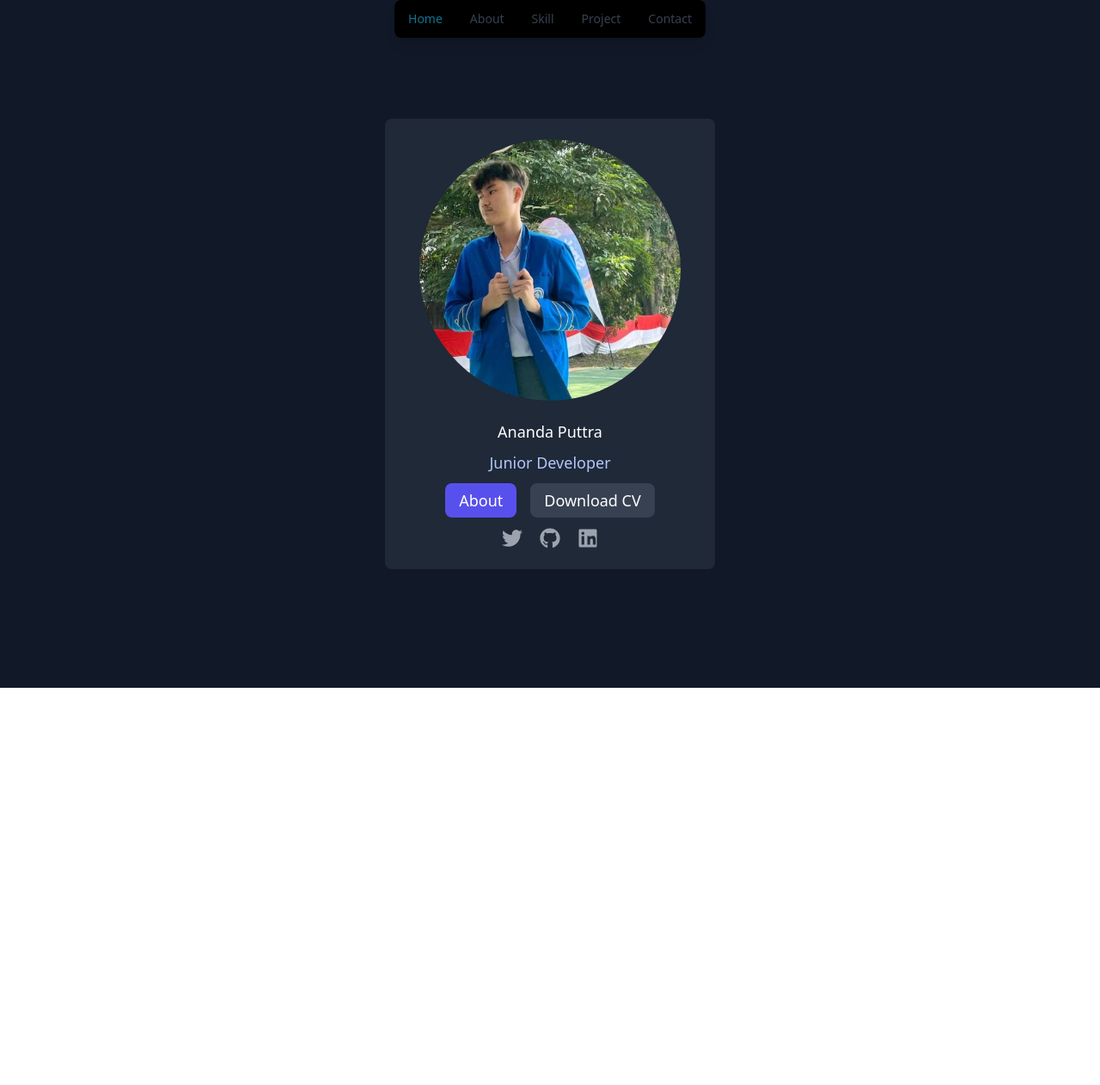
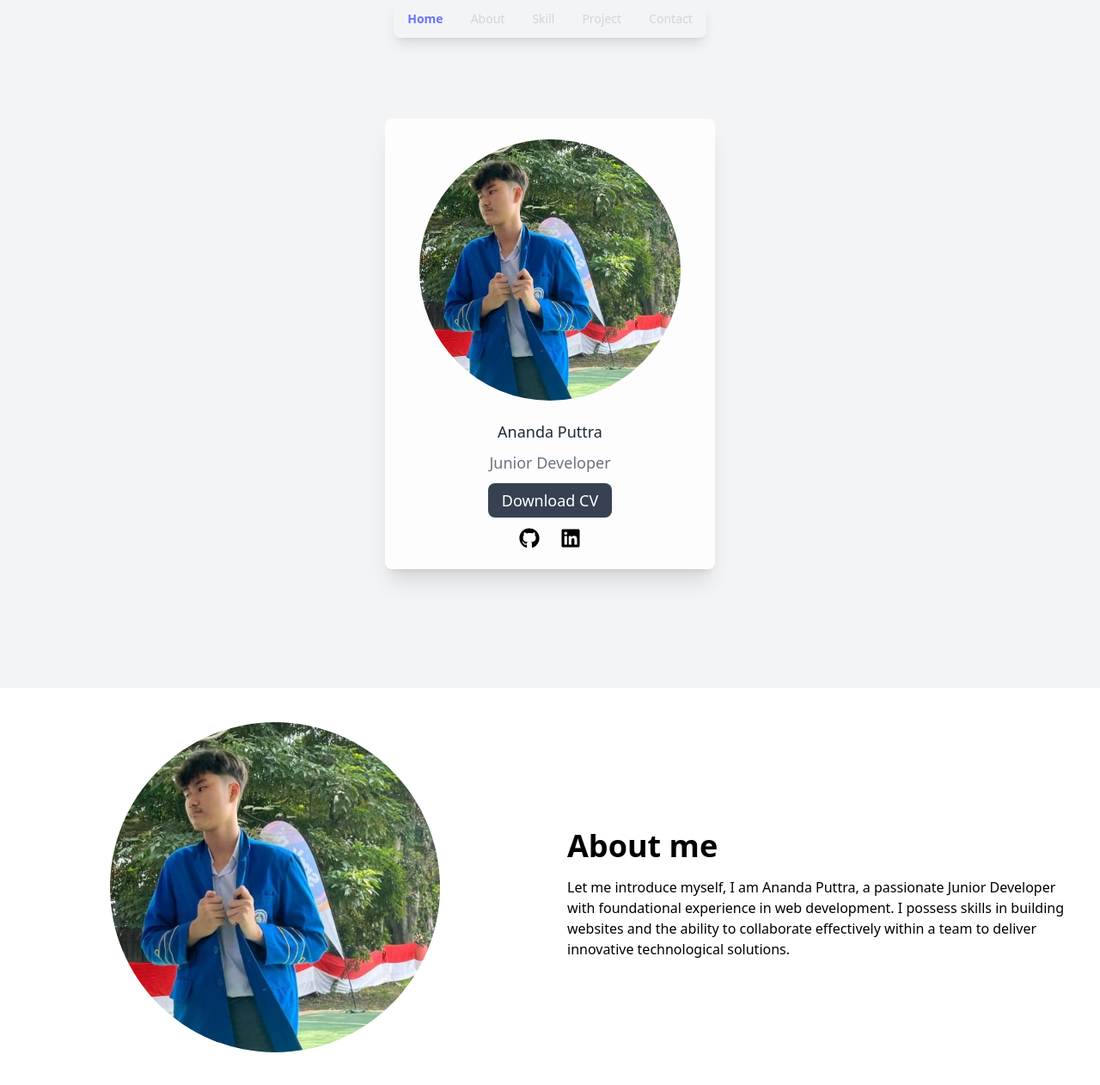
Before and after one commit to Nann-Zy/CV, a React (Vite) app: page / in a window 1280 px wide. Shown: the whole page at 86% size. Before the commit the page ends 800 px from the top, so only its background shows below. Built offline with nearby package versions, Linux system fonts and the light colour scheme.

Commit message:
update about dan nav bar

```diff
--- a/package.json
+++ b/package.json
@@ -10,13 +10,17 @@
     "preview": "vite preview"
   },
   "dependencies": {
+    "@tailwindcss/aspect-ratio": "^0.4.2",
+    "@tailwindcss/forms": "^0.5.9",
     "aos": "^2.3.4",
     "bootstrap": "^5.3.3",
     "bootstrap-icons": "^1.11.3",
     "flowbite": "^2.5.2",
     "flowbite-react": "^0.10.2",
+    "framer-motion": "^11.11.17",
     "react": "^18.3.1",
     "react-dom": "^18.3.1",
+    "react-native-particle-background": "^1.0.4",
     "react-router-dom": "^6.28.0"
   },
   "devDependencies": {
--- a/src/App.jsx
+++ b/src/App.jsx
@@ -1,21 +1,15 @@
-import { useState } from 'react'
-import {Header} from './Components/Header'
-import {Profile} from './Components/Profile'
-// import {Home} from './Components/Home'
- import {About} from './Components/About'
-// import {Skill} from './Components/Skill'
-// import {Project} from './Components/Project'
-// import {Contact} from './Components/Contact'
+import { Header } from './Components/Header';
+import { Profile } from './Components/Profile';
+import { About } from './Components/About';
 
 function App() {
-  const [count, setCount] = useState(0)
-
-  return(
-    <>
-    <Header />
-    <Profile />
-    </>
-  )
+  return (
+    <div className="bg-white min-h-screen"> {/* Tambahkan bg-white */}
+      <Header />
+      <Profile />
+      <About />
+    </div>
+  );
 }
 
-export default App
+export default App;
--- a/src/Components/About.jsx
+++ b/src/Components/About.jsx
@@ -1,10 +1,16 @@
-import React from 'react';
-import { Profile } from './Profile'; // Ensure the path to the Profile component is correct
-// import Image from './assets/pp.jpg'; // Replace with the actual path to your image
+import React from "react";
+import { motion } from "framer-motion"; // Import Framer Motion
+import Image from "../assets/pp.jpg";
 
 export const About = () => {
   return (
-    <div className="sm:flex items-center max-w-screen-xl">
+    <motion.div
+      id="about"
+      className="sm:flex items-center max-w-screen-xl"
+      initial={{ opacity: 1, y: 60 }} // Awal animasi
+      animate={{ opacity: 5, y: 0 }} // Akhir animasi
+      transition={{ duration: 1.8, ease: "easeInOut" }} // Durasi dan jenis animasi
+    >
       <div className="sm:w-1/2 p-10">
         <div className="image object-center text-center">
           <img
@@ -16,18 +22,18 @@ export const About = () => {
       </div>
       <div className="sm:w-1/2 p-5">
         <div className="text">
-          <span className="text-gray-500 border-b-2 border-indigo-600 uppercase">About us</span>
           <h2 className="my-4 font-bold text-3xl sm:text-4xl">
-            About <span className="text-indigo-600">Our Company</span>
+            About me
           </h2>
-          <p className="text-gray-700">
-            Lorem ipsum dolor sit amet, consectetur adipisicing elit. Aliquid, commodi
-            doloremque, fugiat illum magni minus nisi nulla numquam obcaecati placeat quia, repellat tempore
-            voluptatum.
+          <p className="text-grey">
+            Let me introduce myself, I am Ananda Puttra, a passionate Junior
+            Developer with foundational experience in web development. I possess
+            skills in building websites and the ability to collaborate
+            effectively within a team to deliver innovative technological
+            solutions.
           </p>
         </div>
       </div>
-      <Profile /> {/* Including the Profile component here */}
-    </div>
+    </motion.div>
   );
 };
--- a/src/Components/Header.jsx
+++ b/src/Components/Header.jsx
@@ -1,27 +1,41 @@
-import { Navbar, NavbarLink } from "flowbite-react";
-import { useState } from 'react';
+import { Navbar } from "flowbite-react";
+import { useState } from "react";
 
 export function Header() {
-  const [activeLink, setActiveLink] = useState('Home');
+  const [activeLink, setActiveLink] = useState("Home");
 
   const handleLinkClick = (link) => {
     setActiveLink(link);
     // Scroll to the section with the id matching the link
-    document.getElementById(link.toLowerCase()).scrollIntoView({ behavior: 'smooth' });
+    document
+      .getElementById(link.toLowerCase())
+      .scrollIntoView({ behavior: "smooth" });
   };
 
   return (
-
     <div className="fixed top-0 w-full z-50 flex justify-center">
-      <Navbar fluid rounded className="bg-black text-white max-w-[400px] mx-auto py-3 px-4 rounded-lg shadow-lg">
+      <Navbar
+        fluid
+        rounded
+        className="bg-gray text-white max-w-[400px] mx-auto py-3 px-4 rounded-lg shadow-lg"
+      >
         <div className="flex items-center justify-between w-full">
           <Navbar.Toggle />
           <Navbar.Collapse>
-            <Navbar.Link href="#" active={activeLink === 'Home'} onClick={() => handleLinkClick('Home')}>Home</Navbar.Link>
-            <Navbar.Link href="#" active={activeLink === 'About'} onClick={() => handleLinkClick('About')}>About</Navbar.Link>
-            <Navbar.Link href="#" active={activeLink === 'Services'} onClick={() => handleLinkClick('Services')}>Skill</Navbar.Link>
-            <Navbar.Link href="#" active={activeLink === 'Project'} onClick={() => handleLinkClick('Project')}>Project</Navbar.Link>
-            <Navbar.Link href="#" active={activeLink === 'Contact'} onClick={() => handleLinkClick('Contact')}>Contact</Navbar.Link>
+            {["Home", "About", "Skill", "Project", "Contact"].map((link) => (
+              <Navbar.Link
+                key={link}
+                href="#"
+                onClick={() => handleLinkClick(link)}
+                className={`${
+                  activeLink === link
+                    ? "text-indigo-500 font-bold" // Warna dan gaya untuk link aktif
+                    : "text-gray-300 hover:text-gray-500" // Warna default
+                }`}
+              >
+                {link}
+              </Navbar.Link>
+            ))}
           </Navbar.Collapse>
         </div>
       </Navbar>
--- a/src/Components/Profile.jsx
+++ b/src/Components/Profile.jsx
@@ -1,10 +1,12 @@
 import React from "react";
 import Image from "../assets/pp.jpg";
+import { FaGithub } from "react-icons/fa";
+import { FaLinkedin } from "react-icons/fa";
 
 export const Profile = () => {
     return (
-        <div className="flex justify-center items-center h-screen bg-gray-900">
-            <div className="w-96 px-6 py-6 text-center bg-gray-800 rounded-lg xl:px-10">
+        <div className="flex justify-center items-center h-screen bg-gray-100">
+            <div className="w-96 px-6 py-6 text-center bg-white bg-opacity-80 backdrop-blur-lg rounded-lg shadow-xl xl:px-10">
                 <div className="space-y-4 xl:space-y-6">
                     <div>
                         <img
@@ -15,85 +17,32 @@ export const Profile = () => {
                     </div>
                     <div className="space-y-2">
                         <div className="flex justify-center items-center flex-col space-y-3 text-lg font-medium leading-6">
-                            <h3 className="text-white">Ananda Puttra</h3>
-                            <p className="text-indigo-300">Junior Developer</p>
-
+                            <h3 className="text-gray-800">Ananda Puttra</h3>
+                            <p className="text-gray-500">Junior Developer</p>
 
                             <div className="mt-4 flex justify-center space-x-4">
-                            {/* Tombol Contact */}
-                            <button
-                                className="px-4 py-2 bg-indigo-600 text-white rounded-lg hover:bg-indigo-700 focus:outline-none"
-                            >
-                                About
-                            </button>
-                            {/* Tombol Download CV */}
                                 <a
-                                href="/path/to/your-cv.pdf" // cv me
+                                    href="/path/to/your-cv.pdf"
                                     download
                                     className="px-4 py-2 bg-gray-700 text-white rounded-lg hover:bg-gray-800 focus:outline-none"
                                 >
                                     Download CV
                                 </a>
                             </div>
-                            <div className="flex justify-center mt-5 space-x-5">
-
-                                {/* Social Media Links */}
-
+                            <div className="flex justify-center space-x-6 mt-4">
+                                <a
+                                    href="https://github.com/Nann-Zy"
+                                    target="_blank"
+                                    rel="noopener noreferrer"
+                                >
+                                    <FaGithub className="text-2xl" />
+                                </a>
                                 <a
                                     href="#"
                                     target="_blank"
                                     rel="noopener noreferrer"
-                                    className="inline-block text-gray-400"
                                 >
-                                    <span className="sr-only">Twitter</span>
-                                    <svg
-                                        stroke="currentColor"
-                                        fill="currentColor"
-                                        strokeWidth="0"
-                                        viewBox="0 0 512 512"
-                                        className="w-6 h-6 text-gray-400 hover:text-gray-100"
-                                        xmlns="http://www.w3.org/2000/svg"
-                                    >
-                                        <path d="M459.37 151.716c.325 4.548.325 9.097.325 13.645 0 138.72-105.583 298.558-298.558 298.558-59.452 0-114.68-17.219-161.137-47.106 8.447.974 16.568 1.299 25.34 1.299 49.055 0 94.213-16.568 130.274-44.832-46.132-.975-84.792-31.188-98.112-72.772 6.498.974 12.995 1.624 19.818 1.624 9.421 0 18.843-1.3 27.614-3.573-48.081-9.747-84.143-51.98-84.143-102.985v-1.299c13.969 7.797 30.214 12.67 47.431 13.319-28.264-18.843-46.781-51.005-46.781-87.391 0-19.492 5.197-37.36 14.294-52.954 51.655 63.675 129.3 105.258 216.365 109.807-1.624-7.797-2.599-15.918-2.599-24.04 0-57.828 46.782-104.934 104.934-104.934 30.213 0 57.502 12.67 76.67 33.137 23.715-4.548 46.456-13.32 66.599-25.34-7.798 24.366-24.366 44.833-46.132 57.827 21.117-2.273 41.584-8.122 60.426-16.243-14.292 20.791-32.161 39.308-52.628 54.253z"></path>
-                                    </svg>
-                                </a>
-                                {/* GitHub */}
-                                <a
-                                    href="https://github.com/Nann-Zy"
-                                    target="_blank"
-                                    rel="noopener noreferrer"
-                                    className="inline-block text-gray-400"
-                                >
-                                    <span className="sr-only">GitHub</span>
-                                    <svg
-                                        stroke="currentColor"
-                                        fill="currentColor"
-                                        strokeWidth="0"
-                                        viewBox="0 0 496 512"
-                                        className="w-6 h-6 text-gray-400 hover:text-gray-100"
-                                        xmlns="http://www.w3.org/2000/svg"
-                                    >
-                                        <path d="M165.9 397.4c0 2-2.3 3.6-5.2 3.6-3.3.3-5.6-1.3-5.6-3.6 0-2 2.3-3.6 5.2-3.6 3-.3 5.6 1.3 5.6 3.6zm-31.1-4.5c-.7 2 1.3 4.3 4.3 4.9 2.6 1 5.6 0 6.2-2s-1.3-4.3-4.3-5.2c-2.6-.7-5.5.3-6.2 2.3zm44.2-1.7c-2.9.7-4.9 2.6-4.6 4.9.3 2 2.9 3.3 5.9 2.6 2.9-.7 4.9-2.6 4.6-4.6-.3-1.9-3-3.2-5.9-2.9zM244.8 8C106.1 8 0 113.3 0 252c0 110.9 69.8 205.8 169.5 239.2 12.8 2.3 17.3-5.6 17.3-12.1 0-6.2-.3-40.4-.3-61.4 0 0-70 15-84.7-29.8 0 0-11.4-29.1-27.8-36.6 0 0-22.9-15.7 1.6-15.4 0 0 24.9 2 38.6 25.8 21.9 38.6 58.6 27.5 72.9 20.9 2.3-16 8.8-27.1 16-33.7-55.9-6.2-112.3-14.3-112.3-110.5 0-27.5 7.6-41.3 23.6-58.9-2.6-6.5-11.1-33.3 2.6-67.9 20.9-6.5 69 27 69 27 20-5.6 41.5-8.5 62.8-8.5s42.8 2.9 62.8 8.5c0 0 48.1-33.6 69-27 13.7 34.7 5.2 61.4 2.6 67.9 16 17.7 25.8 31.5 25.8 58.9 0 96.5-58.9 104.2-114.8 110.5 9.2 7.9 17 22.9 17 46.4 0 33.7-.3 75.4-.3 83.6 0 6.5 4.6 14.4 17.3 12.1C428.2 457.8 496 362.9 496 252 496 113.3 383.5 8 244.8 8z"></path>
-                                    </svg>
-                                </a>
-                                {/* LinkedIn */}
-                                <a
-                                    href="#"
-                                    target="_blank"
-                                    rel="noopener noreferrer"
-                                    className="inline-block text-gray-400"
-                                >
-                                    <span className="sr-only">LinkedIn</span>
-                                    <svg
-                                        stroke="currentColor"
-                                        fill="currentColor"
-                                        strokeWidth="0"
-                                        viewBox="0 0 448 512"
-                                        className="w-6 h-6 text-gray-400 hover:text-gray-100"
-                                        xmlns="http://www.w3.org/2000/svg"
-                                    >
-                                        <path d="M416 32H31.9C14.3 32 0 46.5 0 64.3v383.4C0 465.5 14.3 480 31.9 480H416c17.6 0 32-14.5 32-32.3V64.3c0-17.8-14.4-32.3-32-32.3zM135.4 416H69V202.2h66.4V416zm-33.2-243.1c-21.2 0-38.3-17.1-38.3-38.3s17.1-38.3 38.3-38.3 38.3 17.1 38.3 38.3-17.2 38.3-38.3 38.3zM416 416h-66.4v-96.5c0-23.1-.5-53-32.3-53-32.3 0-37.3 25.3-37.3 51.2V416h-66.4V202.2h63.8v29.3h.9c8.9-16.7 30.5-34.3 62.7-34.3 67 0 79.3 44.1 79.3 101.4V416z"></path>
-                                    </svg>
+                                    <FaLinkedin className="text-2xl" />
                                 </a>
                             </div>
                         </div>
```
Also changed, not shown: 1 other file (tests, documents, lock files or other folders). Lines whose indentation alone changed are shown as unchanged.
